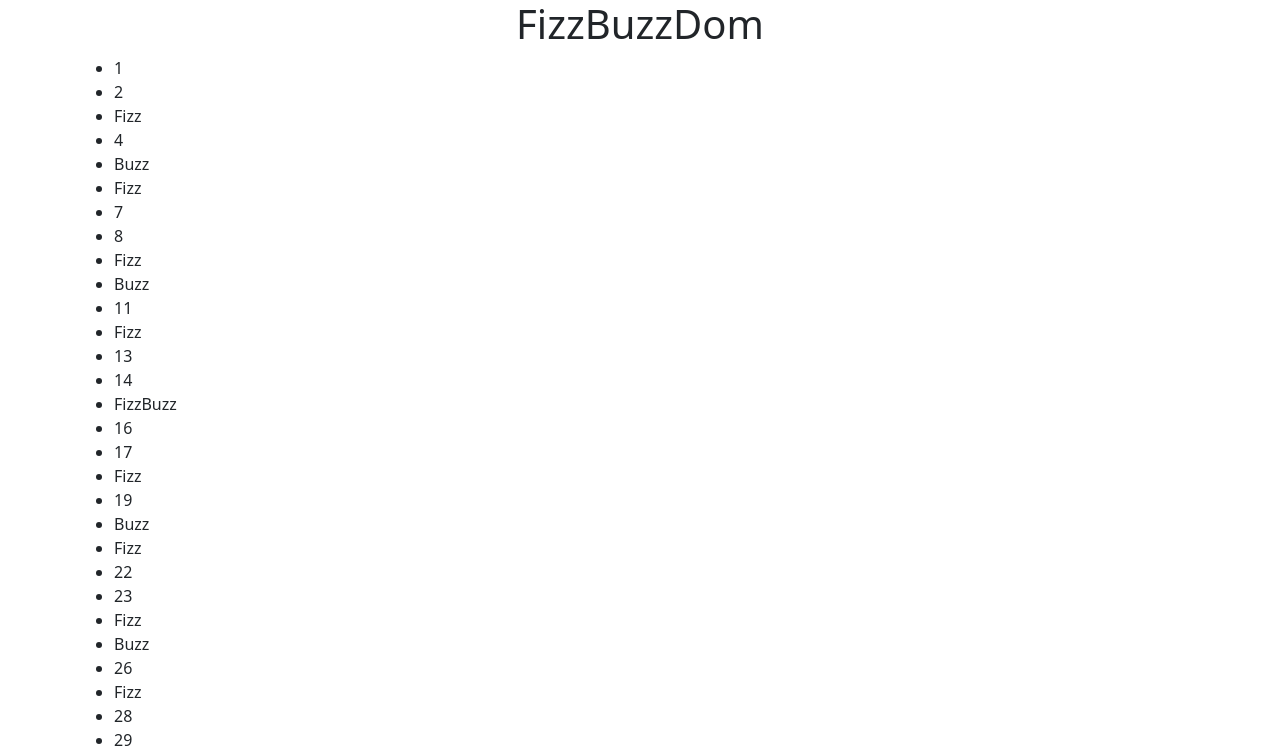
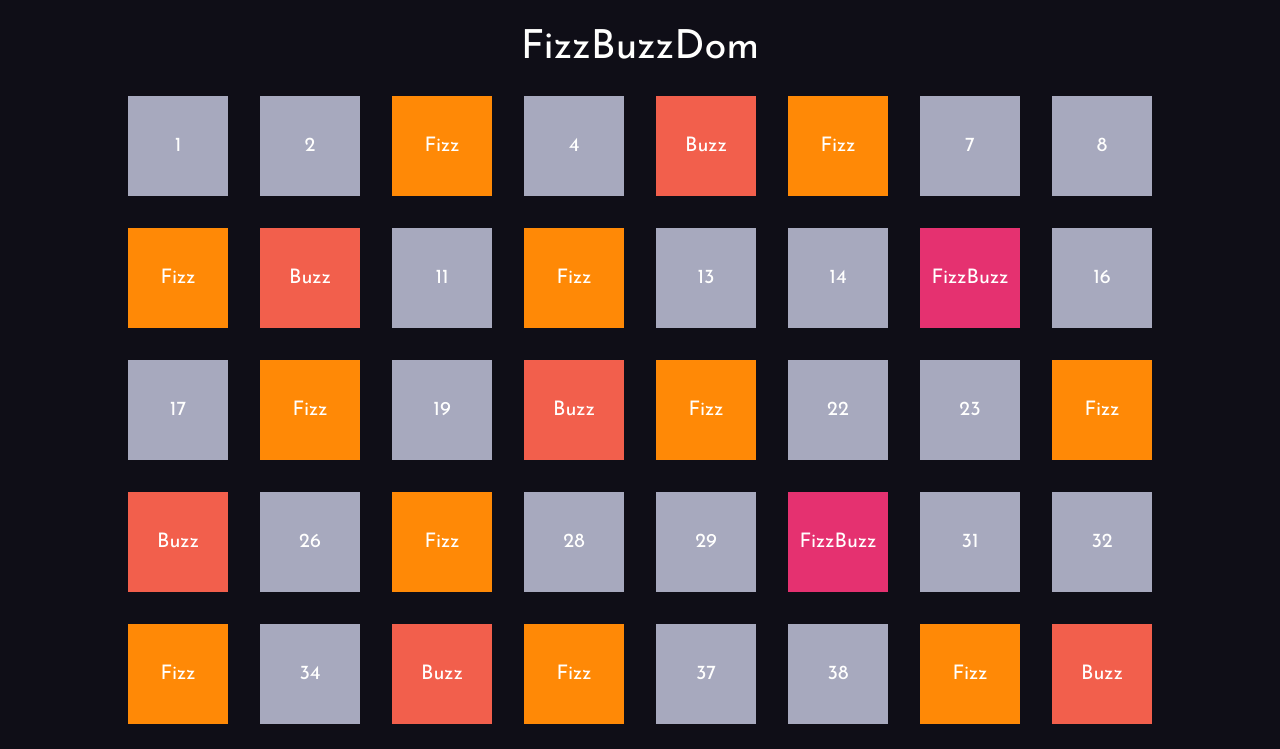
Before and after one commit to MassimoPeruga/js-fizzbuzz, a plain HTML site: page index.html in a window 1280 px wide. Shown: the top 749 px of the page. Drawn offline with nearby package versions, Linux system fonts and the light colour scheme.

Commit message:
feat: Bonus 2

```diff
--- /dev/null
+++ b/CSS/_partials/main.css
@@ -0,0 +1,27 @@
+body {
+    background-color: #0f0e17;
+    color: #fffffe;
+    font-family: 'Josefin Sans', sans-serif;
+}
+
+.ms_box {
+    width: 100px;
+    height: 100px;
+    display: flex;
+    justify-content: center;
+    align-items: center;
+    background-color: #a7a9be;
+    font-size: 1.25rem;
+}
+
+.ms_fizz {
+    background-color: #ff8906;
+}
+
+.ms_buzz {
+    background-color: #f25f4c;
+}
+
+.ms_fizz_buzz {
+    background-color: #e53170;
+}
--- /dev/null
+++ b/CSS/style.css
@@ -0,0 +1 @@
+@import url("_partials/main.css");
--- a/index.html
+++ b/index.html
@@ -9,13 +9,23 @@
     <link href="https://cdn.jsdelivr.net/npm/bootstrap@5.3.2/dist/css/bootstrap.min.css" rel="stylesheet"
         integrity="sha384-T3c6CoIi6uLrA9TneNEoa7RxnatzjcDSCmG1MXxSR1GAsXEV/Dwwykc2MPK8M2HN" crossorigin="anonymous">
     <!-- /Bootstrap5 -->
+
+    <!-- Google font (Josefin Sans) -->
+    <link rel="preconnect" href="https://fonts.googleapis.com">
+    <link rel="preconnect" href="https://fonts.gstatic.com" crossorigin>
+    <link href="https://fonts.googleapis.com/css2?family=Josefin+Sans:wght@400;700&display=swap" rel="stylesheet">
+    <!-- /Google font (Josefin Sans) -->
+
+    <!-- Il mio foglio di stile -->
+    <link rel="stylesheet" href="CSS/style.css">
+    <!-- /Il mio foglio di stile -->
 </head>
 
 <body>
-    <main>
+    <main class="mt-4">
         <div class="container">
             <h1 class="text-center">FizzBuzzDom</h1>
-            <ul id="ms_lista-Fizz-Buzz"></ul>
+            <ul id="ms_lista-Fizz-Buzz" class="row list-unstyled justify-content-center"></ul>
         </div>
     </main>
     <!-- Il mio Script -->
--- a/js/main.js
+++ b/js/main.js
@@ -5,13 +5,17 @@ const listaFizzBuzz = document.getElementById("ms_lista-Fizz-Buzz");
 for (let i = 1; i <= 100; i++) {
 
     let listItem = document.createElement("li");
+    listItem.classList.add("ms_box", "m-3");
 
     if (i % 3 === 0 && i % 5 === 0) {
         listItem.textContent = "FizzBuzz";
+        listItem.classList.add("ms_fizz_buzz");
     } else if (i % 3 === 0) {
         listItem.textContent = "Fizz";
+        listItem.classList.add("ms_fizz");
     } else if (i % 5 === 0) {
         listItem.textContent = "Buzz";
+        listItem.classList.add("ms_buzz");
     } else {
         listItem.textContent = i;
     }
```
